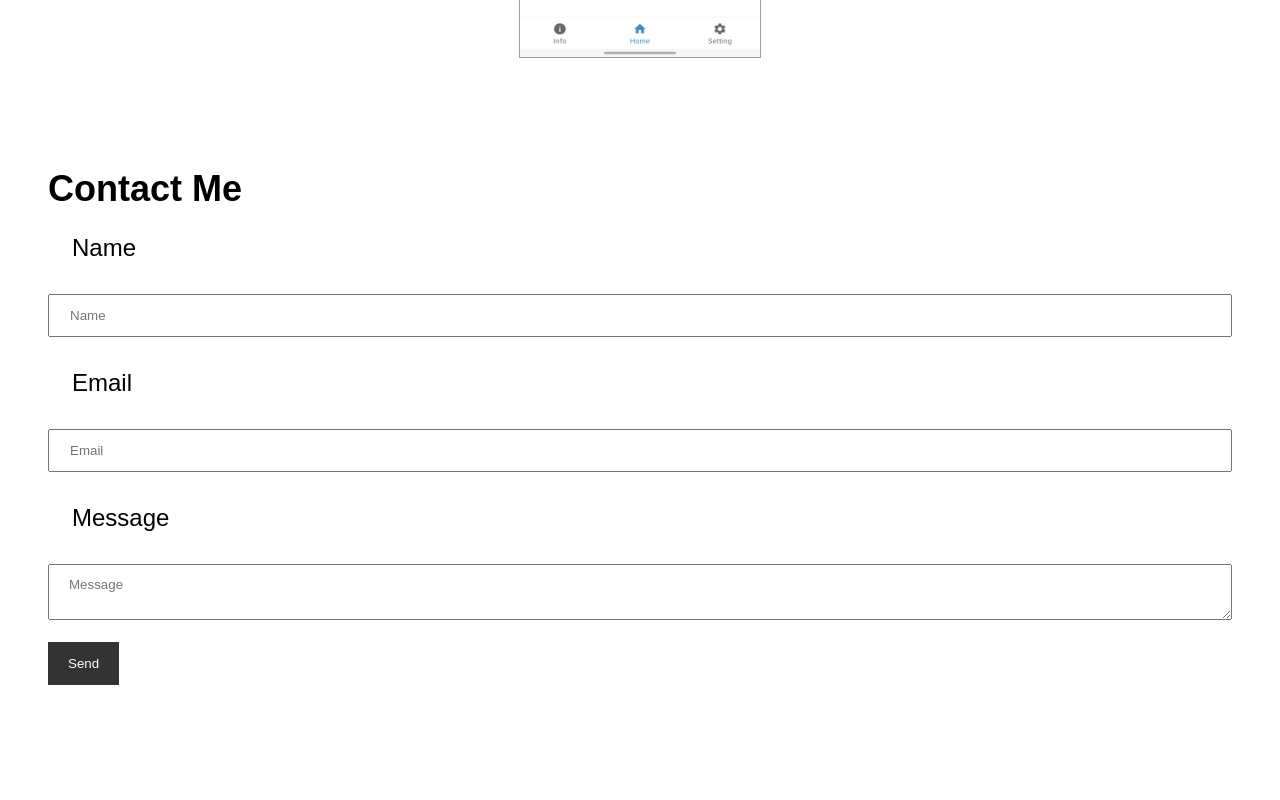
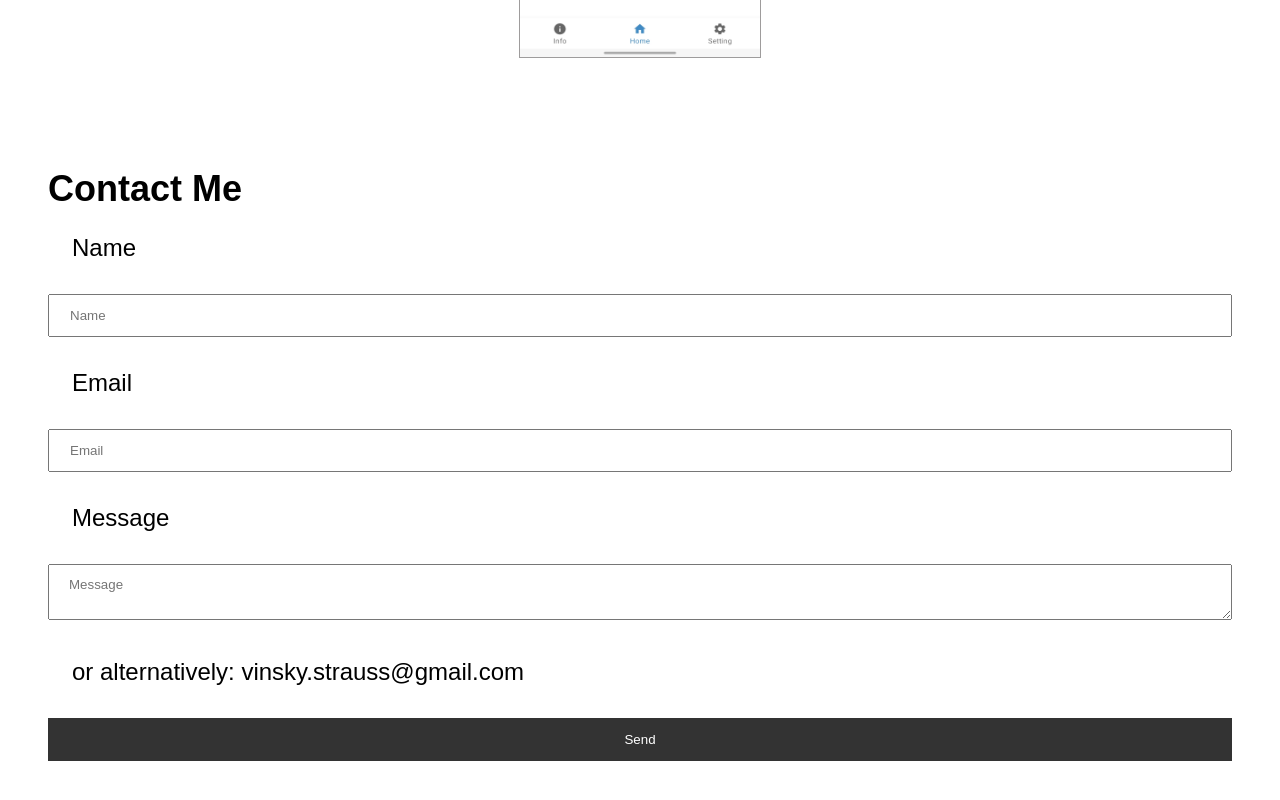
Before and after one commit to VinskyStrauss/Porto-website, a React (Vite) app: page / in a window 1280 px wide. Shown: the part 4330-5130 px from the top of the page. Built offline with nearby package versions, Linux system fonts and the light colour scheme; a web font is replaced by a local one.

Commit message:
add alternatively

```diff
--- a/src/App.css
+++ b/src/App.css
@@ -180,6 +180,8 @@ input[type="text"] {
 
 textarea {
   width: 100%;
+  min-width: 50%;
+  max-width: 100%;
   padding: 12px 20px;
   margin: 8px 0;
   box-sizing: border-box;
@@ -192,6 +194,11 @@ button {
   margin: 8px 0;
   border: none;
   cursor: pointer;
+
+}
+
+.send{
+  width: 100%;
 }
 
 p{
--- a/src/App.jsx
+++ b/src/App.jsx
@@ -326,7 +326,8 @@ function App() {
           <input type="text" placeholder="Email" />
           <p>Message</p>
           <textarea placeholder="Message" />
-          <button>Send</button>
+          <p>or alternatively: vinsky.strauss@gmail.com</p>
+          <button class="send">Send</button>
         </div>
       </div>
     </div>
```
